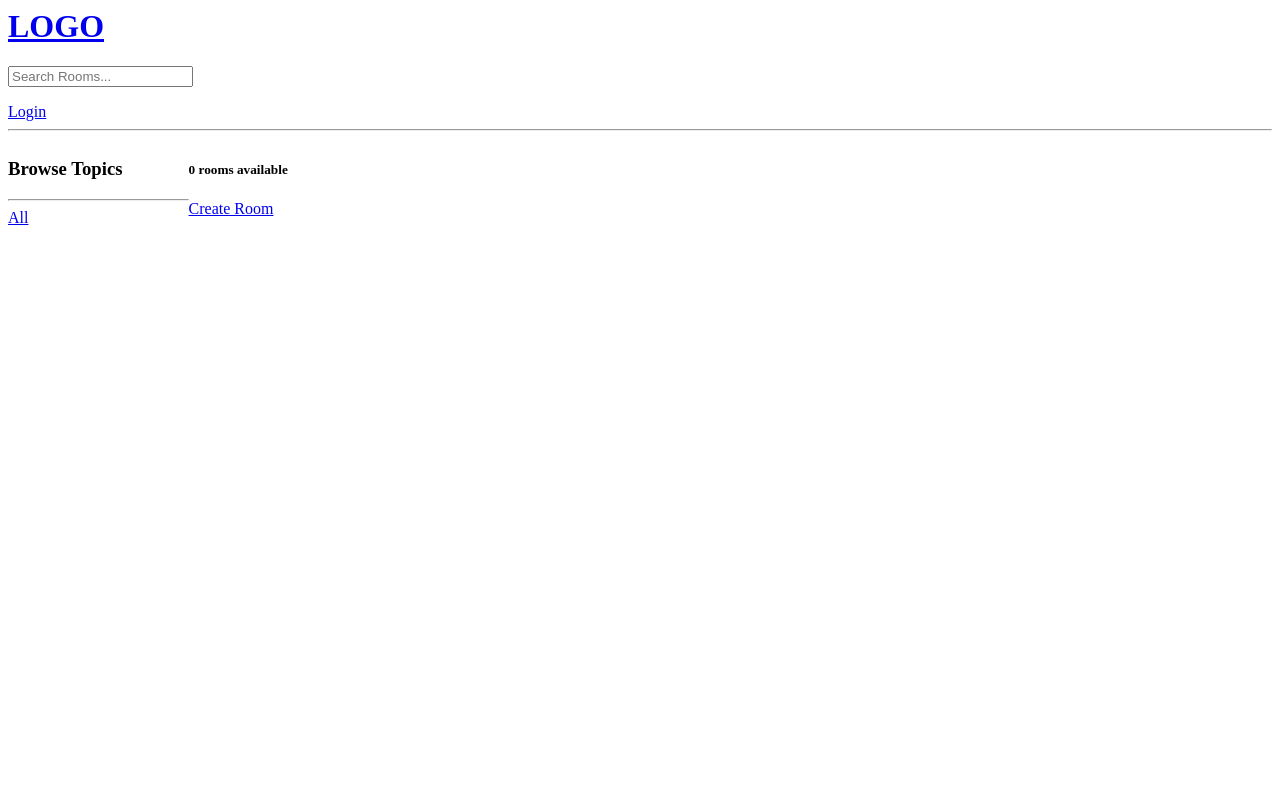
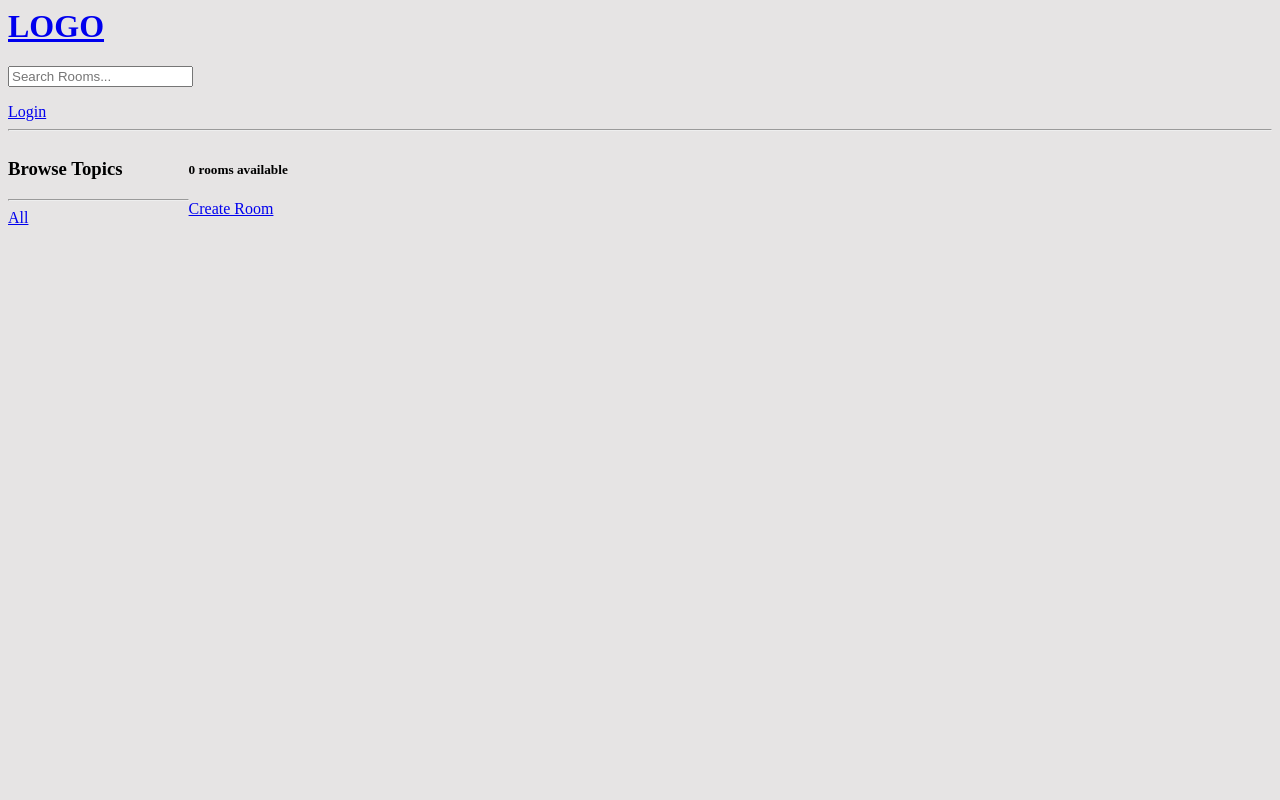
Before and after one commit to WiktorBK/DevForum, a Django app: page / in a window 1280 px wide. Run offline with Django 4.2, Linux system fonts and the light colour scheme; data that the repository does not hold is empty.

Commit message:
Add background color

```diff
--- a/templates/main.html
+++ b/templates/main.html
@@ -5,6 +5,11 @@
     <meta name="viewport" content="width=device-width, initial-scale=1.0">
     <title>Django Learn</title>
 </head>
+<style>
+    body{
+        background-color: #e6e4e4;
+    }
+</style>
 <body>
     {% include 'navbar.html' %}
 
```
